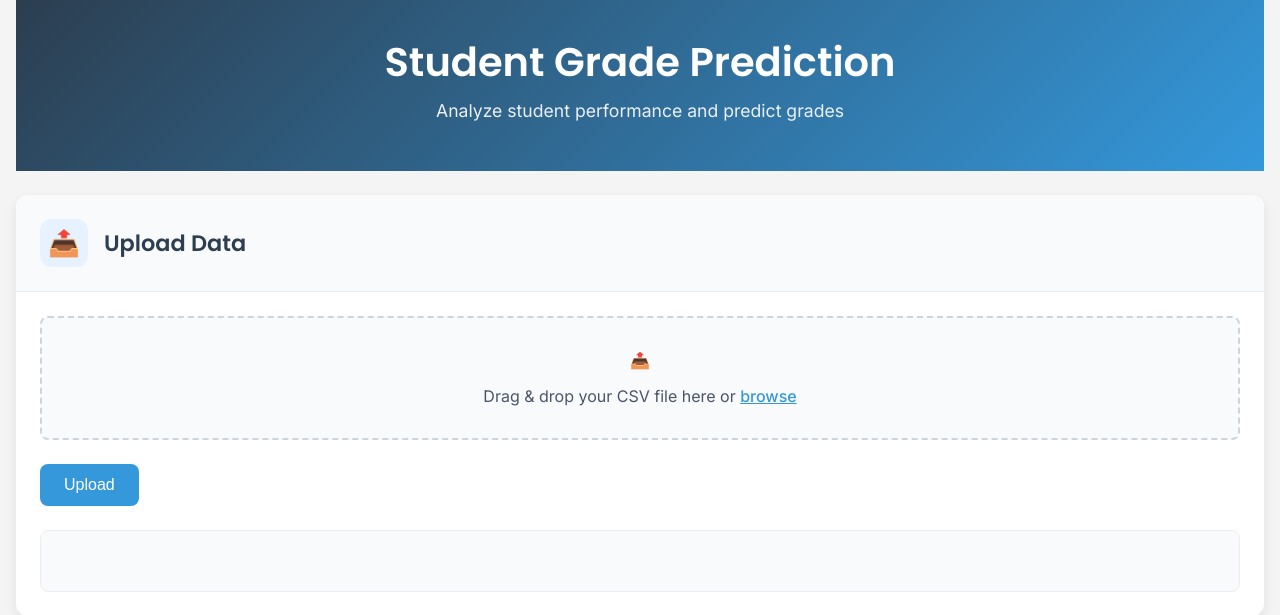
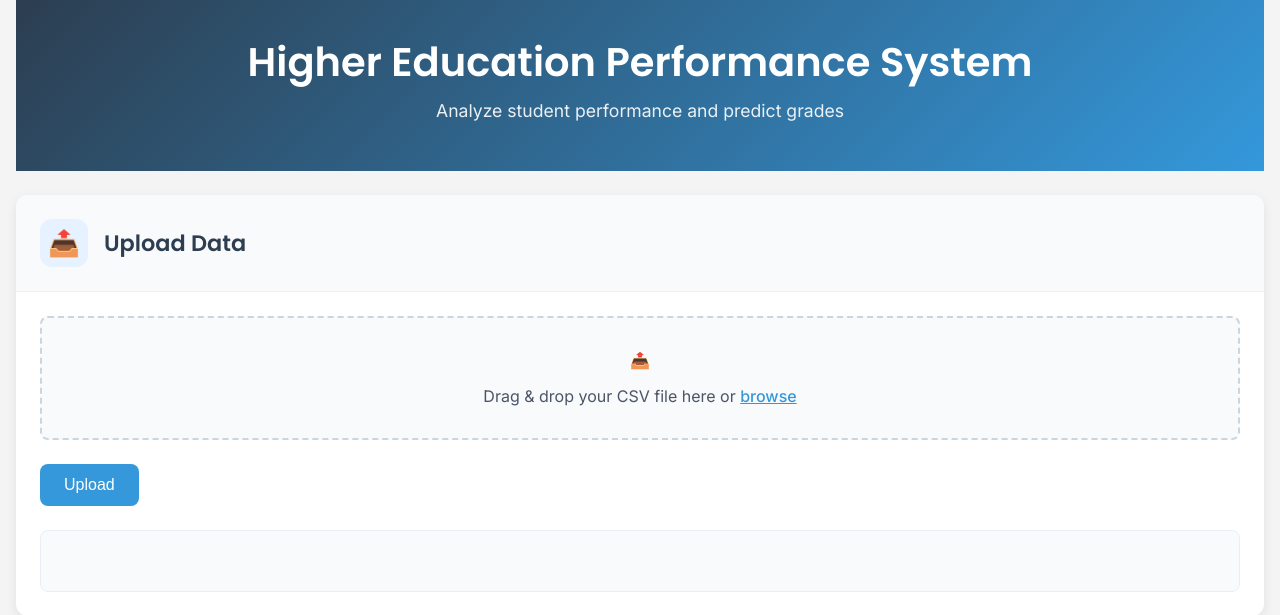
Before and after one commit to eobolo/ml_pipeline, a FastAPI app: page / in a window 1280 px wide. Shown: the top 615 px of the page. Run offline with FastAPI, Linux system fonts and the light colour scheme; data that the repository does not hold is empty; some libraries are stand-ins or nearby versions.

Commit message:
new updates

```diff
--- a/app.py
+++ b/app.py
@@ -5,7 +5,7 @@ from src.api.routes import router
 import uvicorn
 import os
 
-app = FastAPI(title="Student Grade Prediction API")
+app = FastAPI(title="pipeline-app", version="0.1")
 
 # Mount static files
 app.mount("/static", StaticFiles(directory="static"), name="static")
--- a/template/pipeline.html
+++ b/template/pipeline.html
@@ -7,11 +7,12 @@
     <link rel="stylesheet" href="https://fonts.googleapis.com/css2?family=Inter:wght@300;400;500;600;700&family=Poppins:wght@400;500;600;700&display=swap">
     <link rel="stylesheet" href="/static/css/styles.css">
     <script src="https://cdn.plot.ly/plotly-latest.min.js"></script>
+    <link type="image/x-icon" rel="shortcut icon" href="https://cdn.prod.website-files.com/678cf6b9ec8afcb96a1835c0/67a2a85fd97f009fdeea8bec_Emmanuel%20Logo.svg">
 </head>
 <body>
     <div class="container">
         <div class="header">
-            <h1>Student Grade Prediction</h1>
+            <h1>Higher Education Performance System</h1>
             <p class="subtitle">Analyze student performance and predict grades</p>
         </div>
 
```
Also changed, not shown: README.md.
